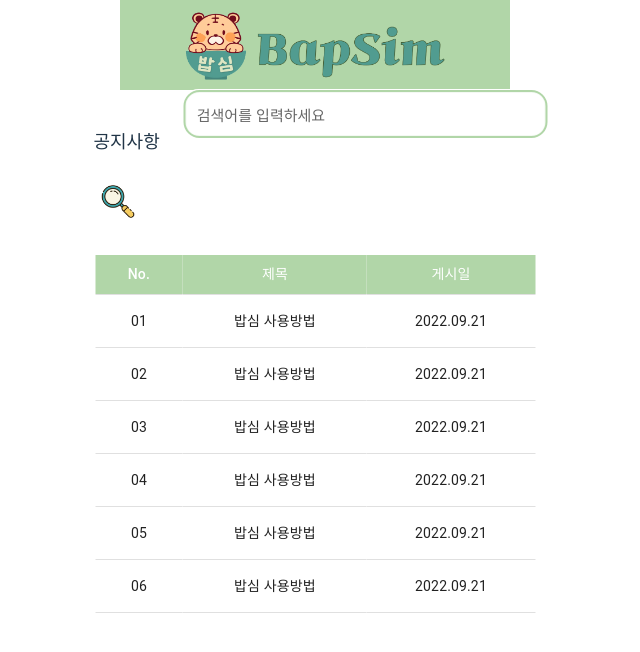
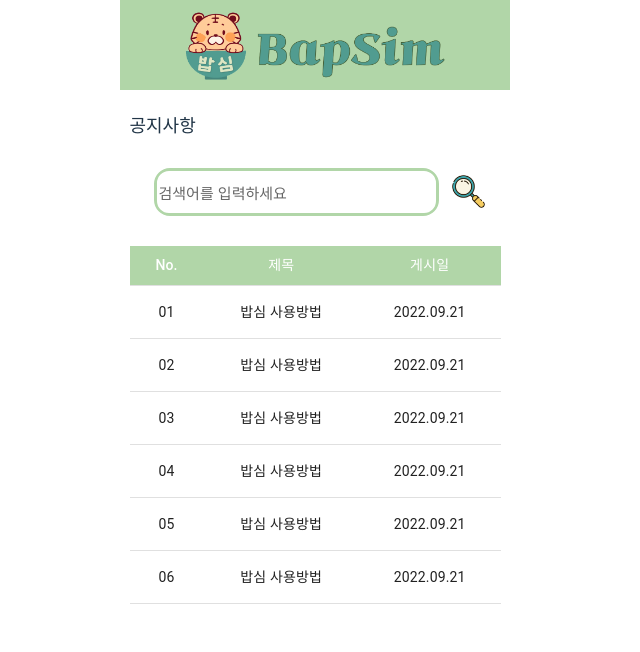
Before and after one commit to CapstoneDesign-Plus/CapstoneDesign2022, a React (Vite) app in the folder client/: page /Notice in a window 1280 px wide. Shown: the top 652 px of the page, without its empty margins (325-965 px from the left). Built offline with nearby package versions, Linux system fonts and the light colour scheme.

Commit message:
#53 NoticePage_UI

```diff
--- a/client/src/components/Notice.jsx
+++ b/client/src/components/Notice.jsx
@@ -1,12 +1,20 @@
-import React, { Component } from "react";
+import React from "react";
 
-import { Box, Grid, Chip, Table, TableCell,TableRow, TableHead, TableBody, Button } from "@mui/material";
+import {
+  Box,
+  Grid,
+  Table,
+  TableCell,
+  TableRow,
+  TableHead,
+  TableBody,
+  Button,
+} from "@mui/material";
 
 import style from "../style/notice.scss";
 
-
 function createData(index, buyDate, useDate) {
-    return { index, buyDate, useDate};
+  return { index, buyDate, useDate };
 }
 
 const rows = [
@@ -19,28 +27,33 @@ function createData(index, buyDate, useDate) {
 ];
 
 export default function Notice() {
-
-        return(
-            <>
-        <Box className="title"
-             sx={{ display: "flex", alignItems: "flex-end", mt:2, ml:2 }}>
+  return (
+    <div style={{ margin: 0 }}>
+      <Box
+        className="title"
+        sx={{ display: "flex", alignItems: "flex-end", mt: 3}}
+      >
+        공지사항
+      </Box>
+      <Box
+        className="title"
+        sx={{ display: "flex", alignItems: "flex-end", mt: 2, ml: 2 }}
+      >
         <Grid container spacing={2}>
-
-                 <Grid className={"title"} item  sx={{ ml: 0}}>
-                      <h4>공지사항</h4>
+          <Grid item sx={{ mt: -2, ml: 1 }}>
+            <input
+              className={"input"}
+              autoFocus
+              placeholder="검색어를 입력하세요"
+            />
           </Grid>
-                 <Grid item  sx={{  mt:-2, ml:1 }}>
-                <input className={"input"} autoFocus placeholder="검색어를 입력하세요"/>
-
-                 </Grid>
-                 <Grid item  sx={{  mt:-2, ml:-1  }}>
+          <Grid item sx={{ mt: -2, ml: -1 }}>
             <Button color="primary">
-                <img className="search" src="public\images\search.png"/>
+              <img className="search" src="public\images\search.png" />
             </Button>
           </Grid>
         </Grid>
       </Box>
-
 
       {/* table box*/}
       <Box className="table">
@@ -65,7 +78,6 @@ export default function Notice() {
               >
                 게시일
               </TableCell>
-
             </TableRow>
           </TableHead>
           <TableBody>
@@ -76,13 +88,11 @@ export default function Notice() {
                 </TableCell>
                 <TableCell align="center">{row.buyDate}</TableCell>
                 <TableCell align="center">{row.useDate}</TableCell>
-
               </TableRow>
             ))}
           </TableBody>
         </Table>
       </Box>
-            </>
+    </div>
   );
-
 }
--- a/client/src/components/Notice_Detail.jsx
+++ b/client/src/components/Notice_Detail.jsx
@@ -15,10 +15,10 @@ function createData(index, buyDate, useDate) {
     createData("3", "밥심 사용방법", "2022.09.21"),
   ];
 
-export default function Notice_Detail {
+export default function Notice_Detail() {
 
         return(
-            <>
+            <div className="frame">
         <Box className="title"
              sx={{ display: "flex", alignItems: "flex-end", mt:2, ml:2 }}>
             <Grid container spacing={2}>
@@ -79,7 +79,7 @@ export default function Notice_Detail {
           </TableBody>
         </Table>
       </Box>
-            </>
+            </div>
         );
 
 }
--- a/client/src/components/ResetPassword.jsx
+++ b/client/src/components/ResetPassword.jsx
@@ -63,7 +63,7 @@ function ResetPassword() {
             새 비밀번호
           </Grid>
           <Grid item xs={12} sm={12} sx={{ ml: -1 }}>
-            <input className="input_pw" placeholder=" 새 비밀번호" />
+            <input className="input_pw" placeholder=" 새 비밀번호" autoFocus />
           </Grid>
           {/* 새 비밀번호 확인 */}
           <Grid
--- a/client/src/components/templates/ui_consistis.jsx
+++ b/client/src/components/templates/ui_consistis.jsx
@@ -1,47 +1,29 @@
 import React, { Component } from "react";
 import styled from "styled-components";
 
-
 const MypageStyle = styled.div`
 position: fixed;
-top: 90px;
 display: flex;
 justify-content: center;
 margin: 0 auto;
 
-width: 475px;
+width: 100%;
 height: 100%;
 left: 50%;
 transform: translate(-50%);
 `;
 
-
 class Template extends Component {
-
     constructor(props) {
         super(props);
     }
-
     render() {
         return (
-          <>
-           <div >
             <MypageStyle>
-
-             <div >
-
-            {this.props.children}
-            </div>
+              {this.props.children}
             </MypageStyle>
-
-            </div>
-          </>
-
-
-
         )
     }
 }
 
-
 export default Template;
--- a/client/src/style/notice.scss
+++ b/client/src/style/notice.scss
@@ -1,15 +1,15 @@
-
-
 .title {
-    font-size: 18px;
+    font-size: 20px;
+    font-weight: bolder;
   }
 
   .input {
     font-size: 20px;
-    padding-left: 10px;
-    width: 346px;
+    margin-top: 30px;
+    width: 100%;
     height: 40px;
-    border: 3px solid #f4f9f3;
+    border: 3px solid #B1D6A8;
+    //border: 3px solid #f4f9f3;
     border-radius: 15px;
     outline-color: #b1d6a8;
   }
@@ -20,12 +20,11 @@
   }
 
   .search {
-
-
+    margin-top: 30px;
     width: 35px;
     height: 35px;
+  }
 
-  }
   .table {
     display: flex;
     justify-content: center;
```
Also changed, not shown: client/src/components/templates/header.jsx (deleted, +0 -54 lines), client/src/components/templates/side_menu.jsx (deleted, +0 -28 lines), client/src/pages/charge_page.jsx (+1 -8 lines), client/src/pages/notice_page.jsx (+1 -10 lines). Lines whose indentation alone changed are shown as unchanged.
